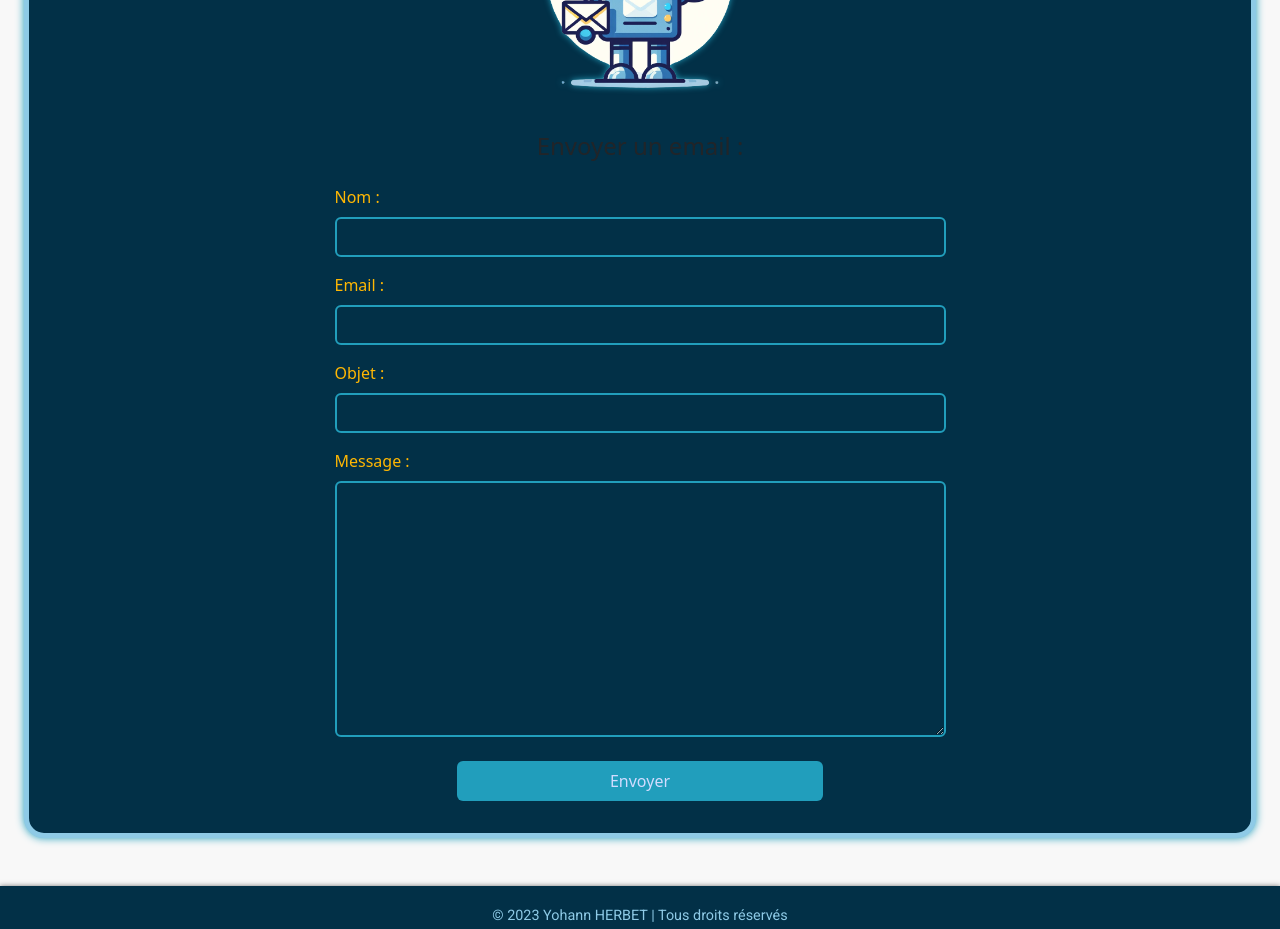
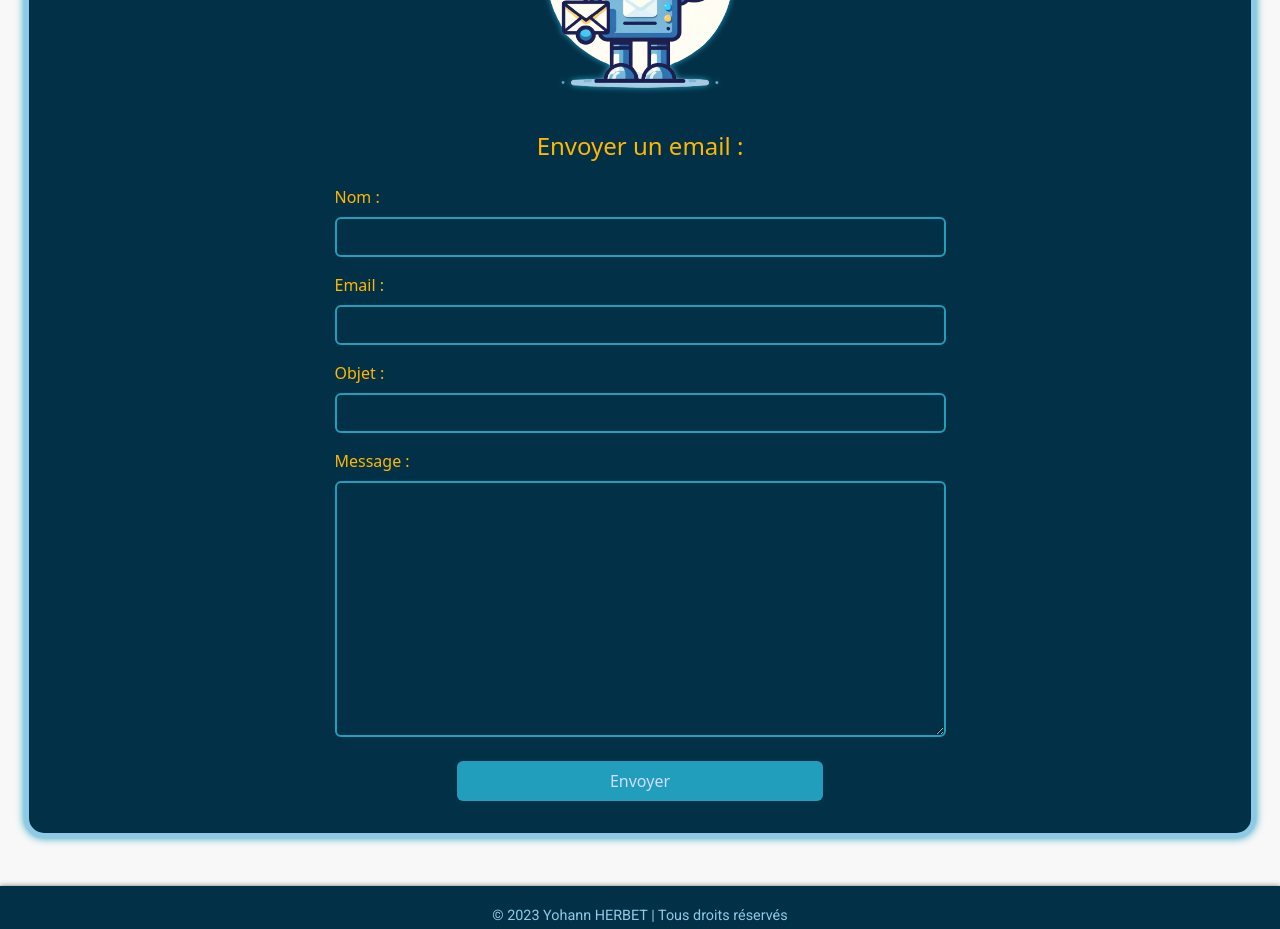
Before and after one commit to YohannHERBET/portfolio-v2, a Gatsby site: page / in a window 1280 px wide. Shown: the part 5060-5989 px from the top of the page. Built offline with nearby package versions, Linux system fonts and the light colour scheme; Gatsby itself is replaced by a stand-in of ours.

Commit message:
fix: text style

```diff
--- a/src/components/contact.scss
+++ b/src/components/contact.scss
@@ -34,6 +34,10 @@
     h2 {
       color: #FFB703;
       font-size: 2.8rem;
+    }
+    h4 {
+      color: #FFB703;
+      font-size: 1.5rem;
     }
     input,
     textarea {
```
